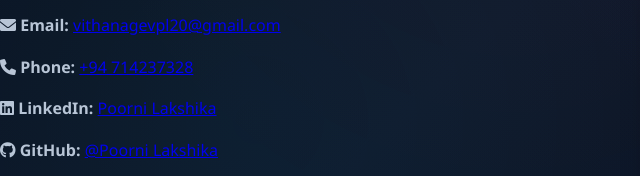
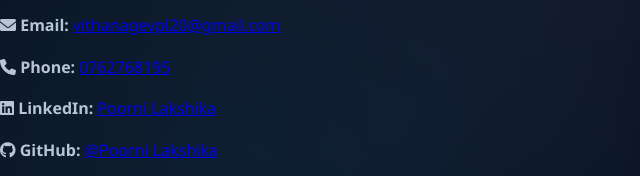
Before and after one commit to poornilakshika/Poorni-lakshika-Portfolio, a plain HTML site: page contact.html in a window 1280 px wide. Shown: the part 519-695 px from the top of the page, 0-640 px from the left. Drawn offline with Linux system fonts and the light colour scheme.

Commit message:
Update contact.html

```diff
--- a/contact.html
+++ b/contact.html
@@ -40,7 +40,7 @@
           <div class="contact-card">
             <h4><i class="fas fa-address-card"></i> Get in Touch</h4>
             <p><i class="fas fa-envelope"></i> <strong>Email:</strong> <a href="mailto:vithanagevpl20@gmail.com">vithanagevpl20@gmail.com</a></p>
-            <p><i class="fas fa-phone"></i> <strong>Phone:</strong> <a href="tel:+94714237328">+94 714237328</a></p>
+            <p><i class="fas fa-phone"></i> <strong>Phone:</strong> <a href="tel:+94714237328">0762768195</a></p>
             <p><i class="fab fa-linkedin"></i> <strong>LinkedIn:</strong> <a href="https://www.linkedin.com/in/Poorni Lakshika/" target="_blank">Poorni Lakshika</a></p>
             <p><i class="fab fa-github"></i> <strong>GitHub:</strong> <a href="https://github.com/Poorni Lakshika" target="_blank">@Poorni Lakshika</a></p>
             <p><i class="fas fa-map-marker-alt"></i> <strong>Location:</strong> Horana, Sri Lanka</p>
```
